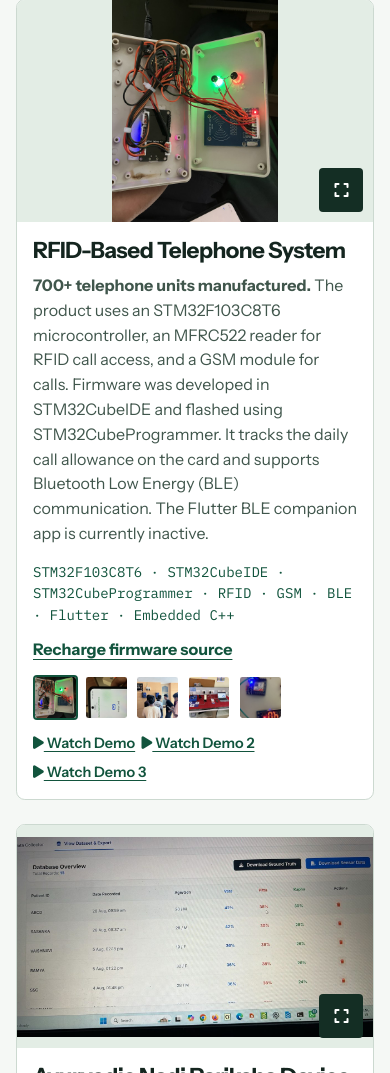
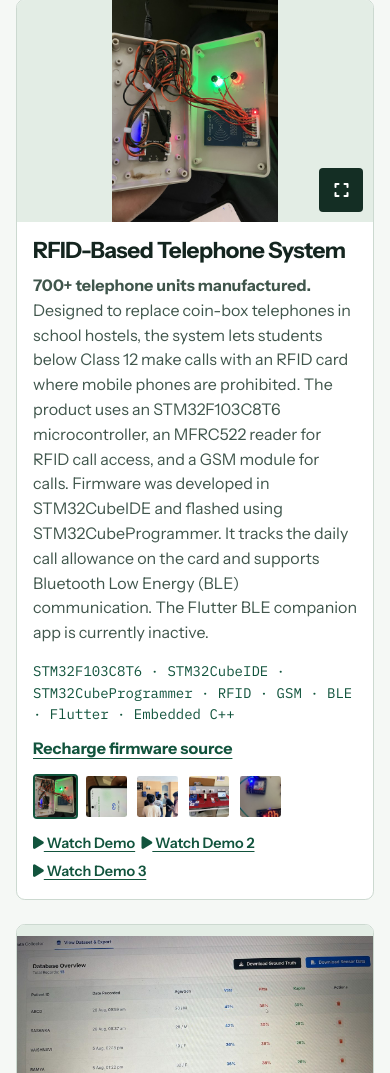
Before and after one commit to Deepakr011/portfolio, a plain HTML site: page index.html in a window 390 px wide. Shown: the part 3383-4456 px from the top of the page. Drawn offline with Linux system fonts and the light colour scheme.

Commit message:
Explain hostel use case for RFID telephone

```diff
--- a/index.html
+++ b/index.html
@@ -182,7 +182,7 @@
                     <div class="project-info">
 
                         <h3 class="project-title">RFID-Based Telephone System</h3>
-                        <p class="project-desc"><strong>700+ telephone units manufactured.</strong> The product uses an STM32F103C8T6 microcontroller, an MFRC522 reader for RFID call access, and a GSM module for calls. Firmware was developed in STM32CubeIDE and flashed using STM32CubeProgrammer. It tracks the daily call allowance on the card and supports Bluetooth Low Energy (BLE) communication. The Flutter BLE companion app is currently inactive.</p>
+                        <p class="project-desc"><strong>700+ telephone units manufactured.</strong> Designed to replace coin-box telephones in school hostels, the system lets students below Class 12 make calls with an RFID card where mobile phones are prohibited. The product uses an STM32F103C8T6 microcontroller, an MFRC522 reader for RFID call access, and a GSM module for calls. Firmware was developed in STM32CubeIDE and flashed using STM32CubeProgrammer. It tracks the daily call allowance on the card and supports Bluetooth Low Energy (BLE) communication. The Flutter BLE companion app is currently inactive.</p>
                         <p class="stack">STM32F103C8T6 · STM32CubeIDE · STM32CubeProgrammer · RFID · GSM · BLE · Flutter · Embedded C++</p>
                         <a class="source" href="https://github.com/Deepakr011/recharge_machine">Recharge firmware source</a>
                         <div class="project-gallery-thumbs" data-project="rfid-telephone">
```
